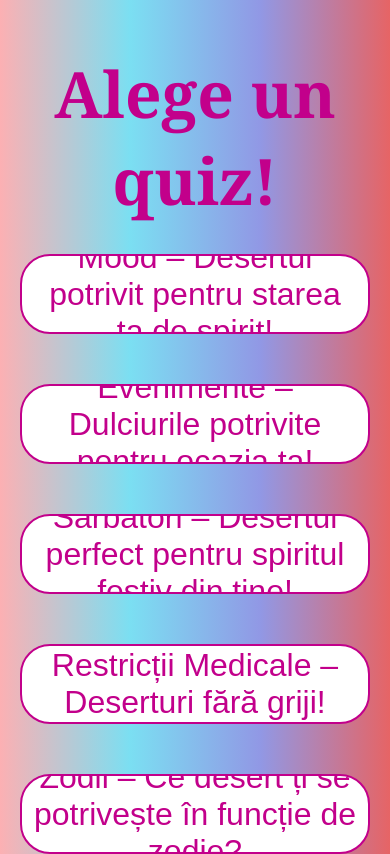
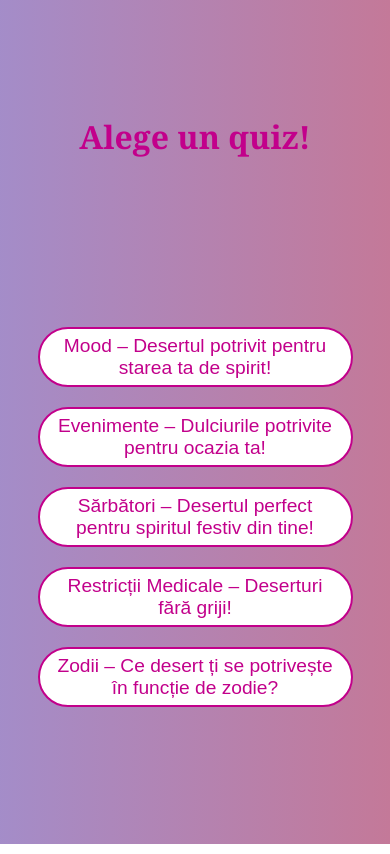
Before and after one commit to CowLORD420/idk, a React (Vite) app: page / in a window 390 px wide. Built offline with nearby package versions, Linux system fonts and the light colour scheme.

Commit message:
Ensure _redirects included in build

```diff
--- a/src/App.css
+++ b/src/App.css
@@ -188,3 +188,30 @@
 .result .question {
   margin-bottom: 1px; /* Reduce spacing below heading */
 }
+
+@media (max-width: 768px) {
+  .question {
+    font-size: 2em;
+    margin: 20px;
+  }
+
+  .buttons {
+    gap: 20px;
+    max-width: 90%;
+  }
+
+  .Button button {
+    height: 60px;
+    font-size: 1.2em;
+    padding: 10px;
+  }
+
+  .rezultat {
+    font-size: 2em;
+    width: 90%;
+  }
+
+  .result-image {
+    height: 150px;
+  }
+}
```
